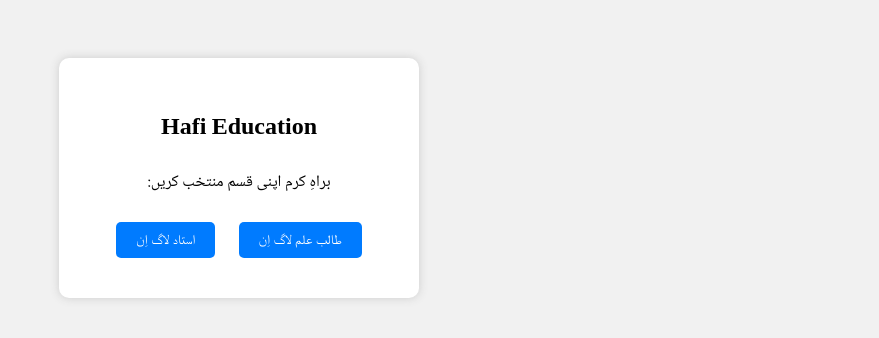
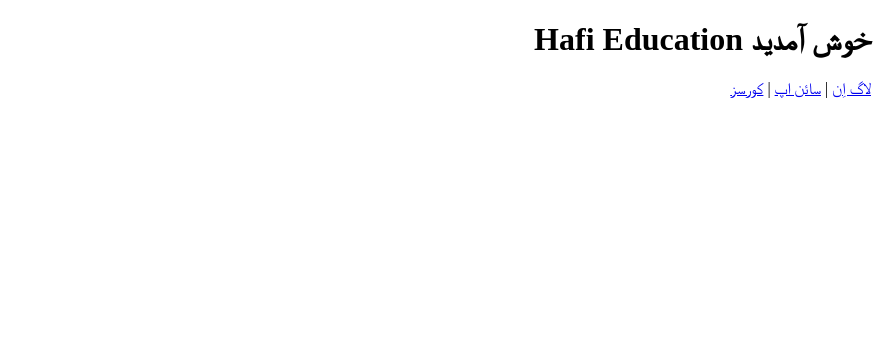
Before and after one commit to msab16836/Hafi-education-, a plain HTML site: page index.html in a window 1280 px wide. Shown: the whole page, without its empty margins (401-1280 px from the left). Drawn offline with Linux system fonts and the light colour scheme.

Commit message:
Add files via upload
Upload website codes

```diff
--- a/index.html
+++ b/index.html
@@ -1,41 +1,7 @@
-
 <!DOCTYPE html>
-<html lang="ur" dir="rtl">
-<head>
-  <meta charset="UTF-8">
-  <title>Hafi Education</title>
-  <style>
-    body {
-      font-family: 'Noto Naskh Arabic', serif;
-      background-color: #f1f1f1;
-      text-align: center;
-      padding-top: 50px;
-    }
-    .login-container {
-      background: white;
-      padding: 30px;
-      width: 300px;
-      margin: auto;
-      border-radius: 10px;
-      box-shadow: 0px 0px 10px #ccc;
-    }
-    button {
-      padding: 10px 20px;
-      margin: 10px;
-      background-color: #007bff;
-      color: white;
-      border: none;
-      border-radius: 5px;
-      cursor: pointer;
-    }
-  </style>
-</head>
+<html lang='ur' dir='rtl'>
+<head><meta charset='UTF-8'><title>Hafi Education - ہوم</title></head>
 <body>
-  <div class="login-container">
-    <h2>Hafi Education</h2>
-    <p>براہِ کرم اپنی قسم منتخب کریں:</p>
-    <button onclick="location.href='student-login.html'">طالب علم لاگ اِن</button>
-    <button onclick="location.href='teacher-login.html'">استاد لاگ اِن</button>
-  </div>
-</body>
-</html>
+<h1>خوش آمدید Hafi Education</h1>
+<a href='login.html'>لاگ اِن</a> | <a href='signup.html'>سائن اپ</a> | <a href='courses.html'>کورسز</a>
+</body></html>
```
Also changed, not shown: courses.html (added, +7 -0 lines), dashboard.html (added, +7 -0 lines), login.html (added, +11 -0 lines), signup.html (added, +12 -0 lines).
